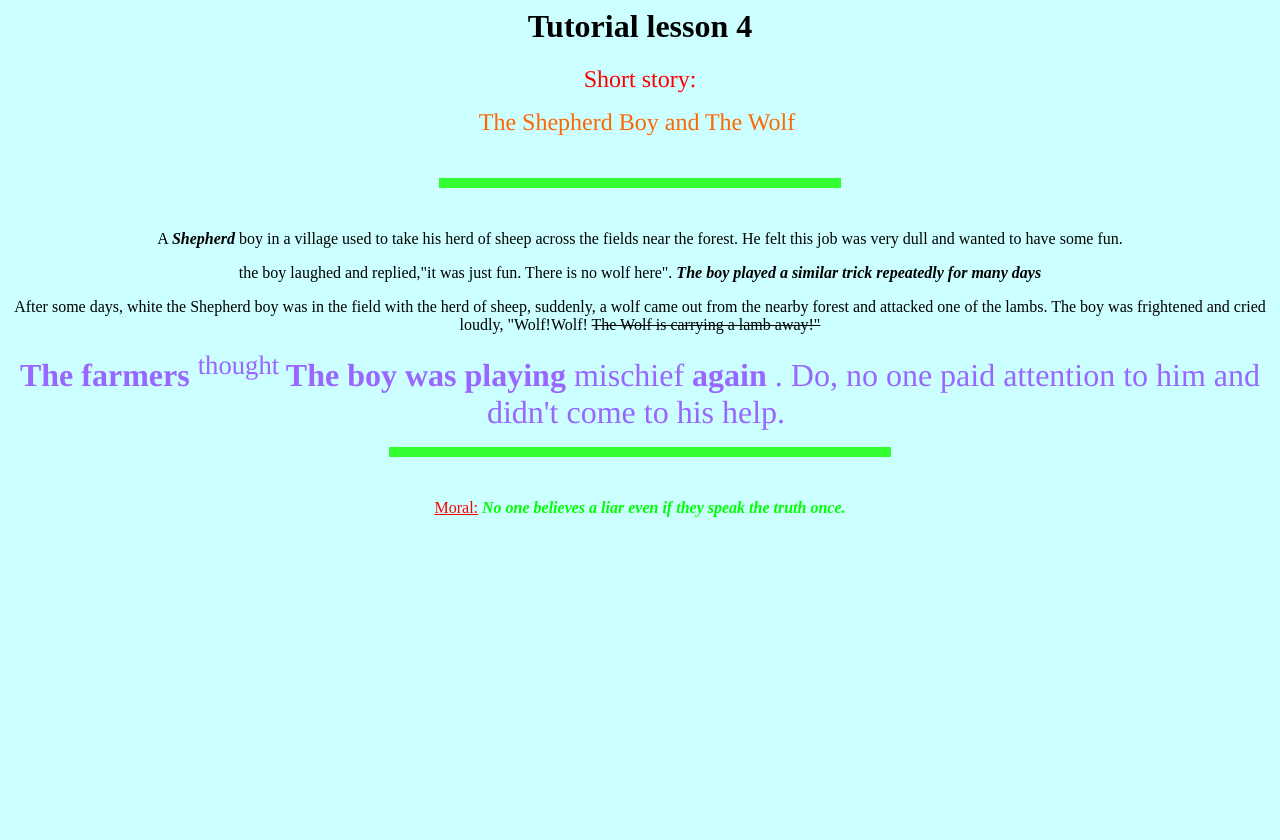
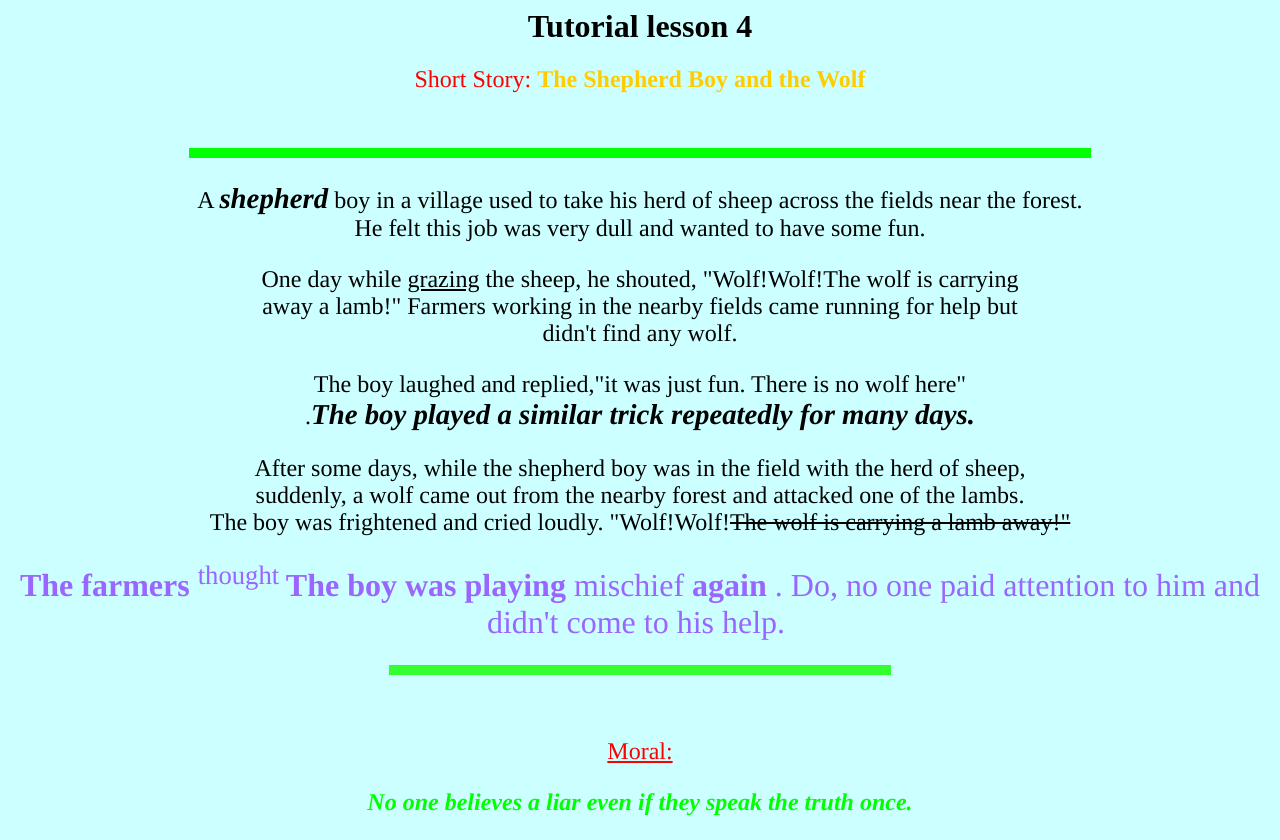
Before and after one commit to daisyvhfjyhghjbjb/daisy, a plain HTML site: page Mei2025/tutorial 4.html in a window 1280 px wide. Before the commit the page ends 800 px from the top, so only its background shows below. Drawn offline with Linux system fonts and the light colour scheme.

Commit message:
Update tutorial 4.html

```diff
--- a/Mei2025/tutorial 4.html
+++ b/Mei2025/tutorial 4.html
@@ -10,25 +10,33 @@ bgcolor=CCFFFF>
 
 <center>
 <p>
-<font face = Times New Roman size =5 color =red> Short story:
-</font>
-</p>
-<font face = Times New Roman size=5 color = FF6600>The Shepherd Boy and The Wolf
-</font>
-</p>
-<br>
-<hr size=10 width = 400 nonshade color = 33FF3>
+
+<font face=Times New Roman size=5 color=red>
+Short Story:<font face=Times New Roman size=5 color=FFCCOO> <b>The Shepherd Boy and the Wolf </b></p>
 <br>
 
+<hr size=10 width=900 align left nonshade color=00FF00>
+
+<body>
 <p>
-A <b><i> Shepherd </b></i> boy in a village used to take his herd of sheep across the fields near the forest. He felt this job was very dull and wanted to have some fun.
+<font face=Times New Roman size=5 color=black>
+A <b><i><big>shepherd</b></i></big> boy in a village used to take his herd of sheep across the fields near the forest.<br>He felt this job was very dull and wanted to have some fun.
 </p>
+
+
+
 <p>
-the boy laughed and replied,"it was just fun. There is no wolf here". <b><i> The boy played a similar trick repeatedly for many days </b></i>
+One day while <u>grazing</u> the sheep, he shouted, "Wolf!Wolf!The wolf is carrying<br> away a lamb!" Farmers working in the nearby fields came running for help but<br>didn't find any wolf.
 </p>
+
 <p>
-After some days, white the Shepherd boy was in the field with the herd of sheep, suddenly, a wolf came out from the nearby forest and attacked one of the lambs. The boy was frightened and cried loudly, "Wolf!Wolf! <strike> The Wolf is carrying a lamb away!" </strike>
+The boy laughed and replied,"it was just fun. There is no wolf here"<br>.<b><i><big>The boy played a similar trick repeatedly for many days.</b></i></big>
 </p>
+
+<p>
+After some days, while the shepherd boy was in the field with the herd of sheep,<br> suddenly, a wolf came out from the nearby forest and attacked one of the lambs.<br>The boy was frightened and cried loudly. "Wolf!Wolf!<strike>The wolf is carrying a lamb away!"</strike>
+</p>
+
 <p>
 <font face= Times New Roman size =6 color = 9966FF ><strong> The farmers </strong> <sup> thought </sup> <strong> The boy was playing </strong> mischief <strong> again </strong>. Do, no one paid attention to him and didn't come to his help.
 </font>
@@ -37,9 +45,7 @@ After some days, white the Shepherd boy was in the field with the herd of sheep,
 <br>
 <p>
 <font size 7 color = red >
-<u> Moral:</u>
-<font color = 00FF00 >
-<b><i> No one believes a liar even if they speak the truth once.</b></i>
+<u> Moral:</u><p><font color = 00FF00 ><b><i> No one believes a liar even if they speak the truth once.</b></i>
 </font>
 </p>
 </body>
```
